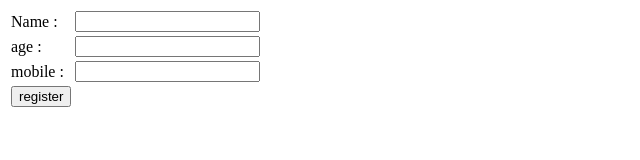
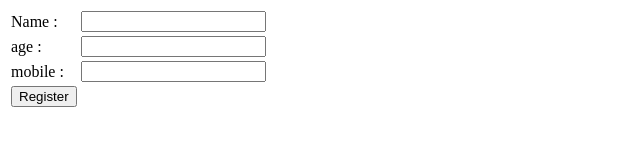
Before and after one commit to spectrumcgnr/spectrumcgnr.github.io, a plain HTML site: page index.html in a window 1280 px wide. Shown: the full height of the page, 0-640 px from the left. Drawn offline with Linux system fonts and the light colour scheme.

Commit message:
Update index.html

```diff
--- a/index.html
+++ b/index.html
@@ -14,7 +14,7 @@
 
 <tr><td>mobile : </td><td><input type="text" name="mobile" /></td> </tr>
 
-<tr><td><input type="submit" value="register"></td></tr>
+<tr><td><input type="submit" value="Register"></td></tr>
 
 </form>
 </table>
```
